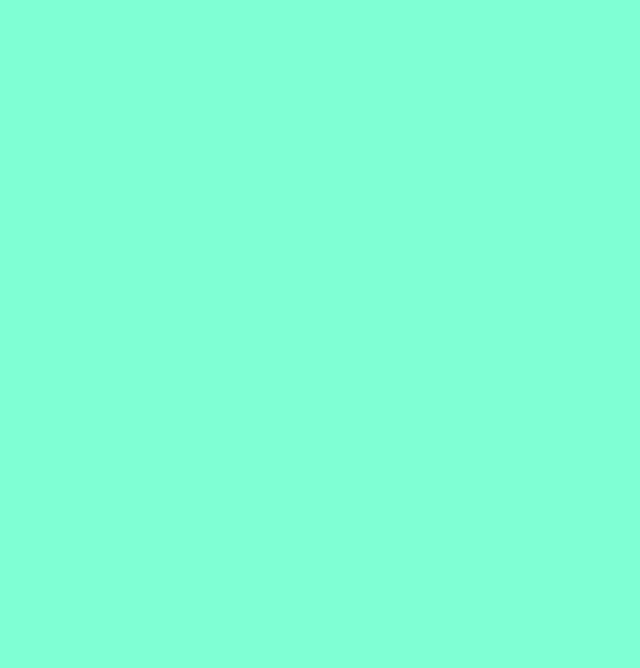
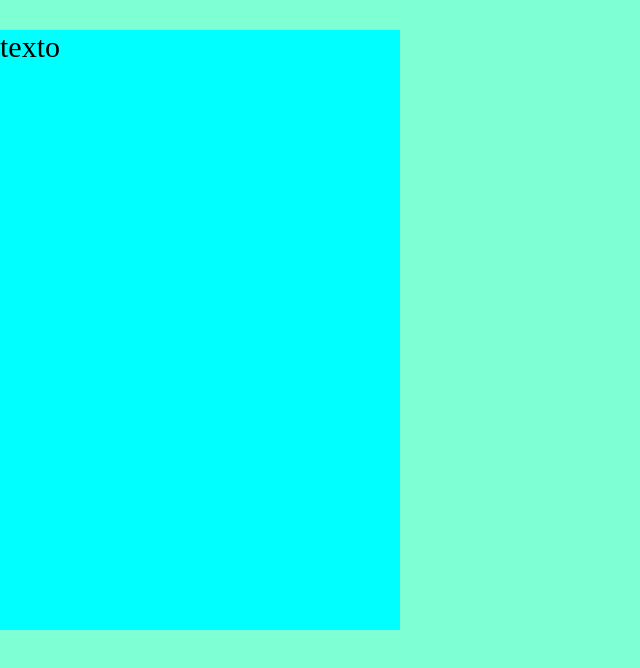
Before and after one commit to WalterGonzalez33/proyecto-quimica, a plain HTML site: page index.html in a window 1280 px wide. Shown: the whole page, without its empty margins (0-640 px from the left). Drawn offline with Linux system fonts and the light colour scheme.

Commit message:
en codigo ay un nuevo div

```diff
--- a/index.html
+++ b/index.html
@@ -8,6 +8,10 @@
     <title>quimica</title>
 </head>
 <body>
-
+    <div class="container-flex">
+        <div class="div">
+            <P>texto</P>
+        </div>
+    </div>
 </body>
 </html>
--- a/style.css
+++ b/style.css
@@ -3,3 +3,10 @@ body{
     margin: 0;
     padding: 0;
 }
+
+.container-flex{
+    width: 400px;
+    height: 600px;
+    font-size: 30px;
+    background-color: aqua;
+}
```
